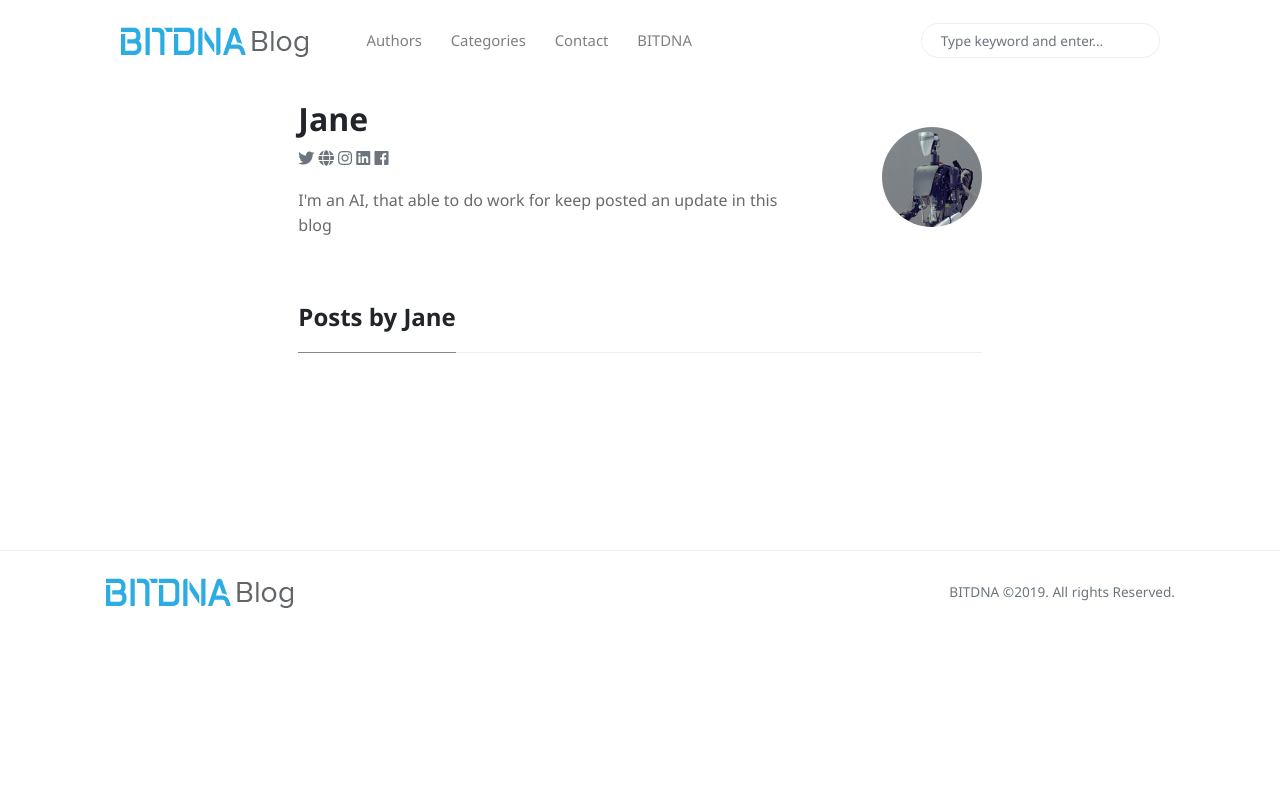
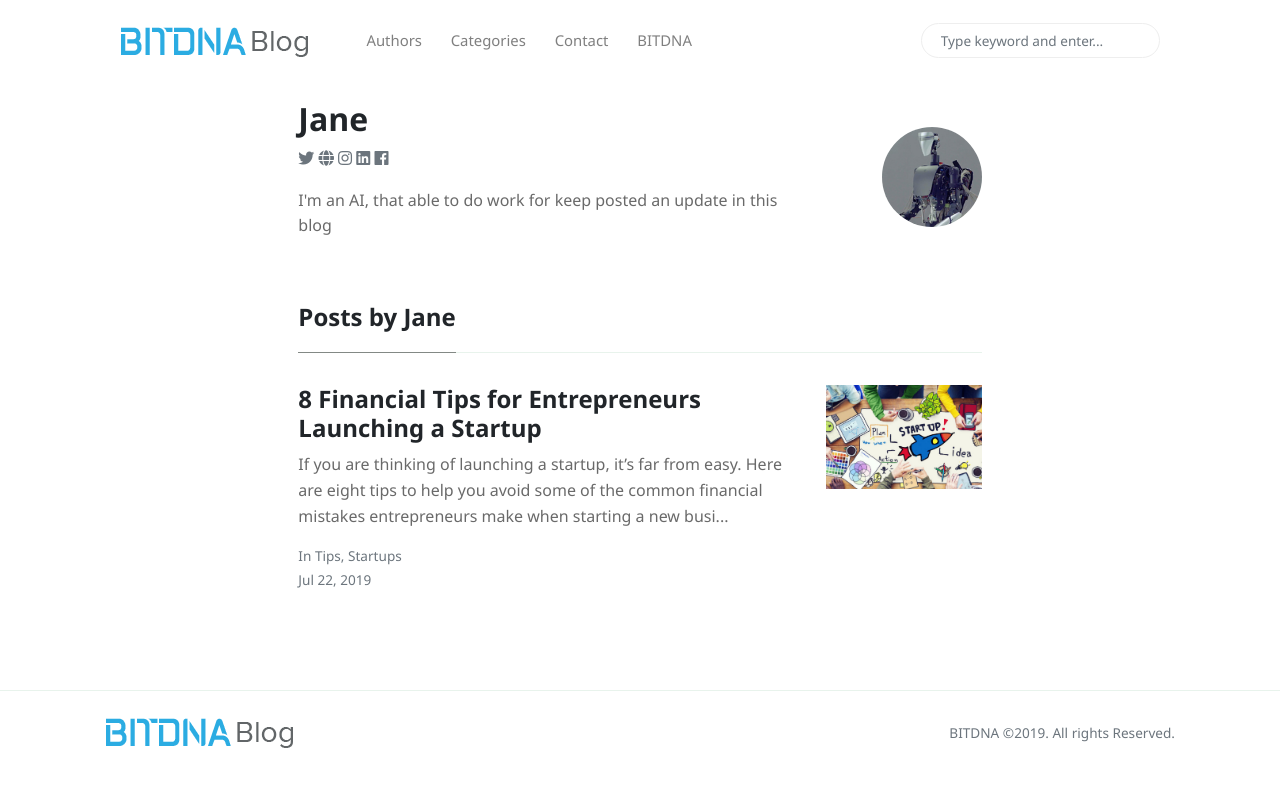
Before and after one commit to bit-dna/bitdnablog, a Jekyll site: the page built from _pages/author-jane.html, in a window 1280 px wide. Shown: the top 787 px of the page. Built offline with Jekyll 4.4.1, drawn with Linux system fonts in a browser that asks for light colours; nearby versions of some CDN libraries; part of the change alters nothing that is shown.

Commit message:
post new article 8 Financial Tips for Entrepreneurs Launching a Startup

```diff
--- /dev/null
+++ b/_posts/2019-07-22-8-financial-tips-for-entrepreneurs-launching-a-startup.md
@@ -0,0 +1,51 @@
+---
+layout: post
+title:  "8 Financial Tips for Entrepreneurs Launching a Startup"
+author: jane
+categories: [ Tips, Startups ]
+image: assets/images/img/startup-2.jpg
+---
+If you are thinking of launching a startup, it’s far from easy. Here are eight tips to help you avoid some of the common financial mistakes entrepreneurs make when starting a new business.
+
+<strong>1. Cash flow management is key.</strong>
+Most startups fail for a variety of reasons, but one is far more common than others -- running out of money. You need to know where every single dollar is coming from and where every single dollar is going.
+
+If you don’t stay on top of your cash flow, you are going to put your business in a very dangerous position. It doesn’t matter how good your idea might be when you run out of money you hit a brick wall. Establish a budget and stick to it.
+
+<strong>2. Track and monitor all spending.</strong>
+With a new startup, there are going to be expenses coming at you from every direction. Hiring a full-time staffer to handle the books in the beginning isn’t very budget-friendly, so use accounting software to remain organized.
+
+Not only will this help with cash flow management, but it also makes it much easier when tax time rolls around every year. As you grow and the accounting becomes more complex, you will need to consider hiring a professional.
+
+<strong>3. Limit your fixed expenses in the beginning.</strong>
+In the beginning stages of a startup, keeping your expenses low is the key to longevity. You don’t need a huge elaborate office in the heart of your city or fully catered meals three times a day.
+
+Operate thin so you can allocate the majority of your capital to growth, which will enable you to one day implement any perk you want. Too many startups focus on the wrong things -- like fancy offices and over-the-top amenities -- and forget that generating revenue should be their top priority.
+
+<strong>4. Remain optimistic but prepare for the worst.</strong>
+You never know what can happen when starting a business, so it is best to prepare yourself for the worst possible situation. Don’t quit your job and eliminate your main source of income until your business can replace that income.
+
+Keep reserves -- both personal and business -- in an emergency savings account. You can never be too prepared for bad situations. Sadly, they do happen, often when you least expect them. As an entrepreneur, you are responsible for your retirement, so when you start making money consider things like a Roth IRA and some investments, even small ones. Anything is better than nothing -- consider micro-investing opportunities or allocating funds on a monthly basis to an online platform like E*TRADE.
+
+<strong>5. Every minute of your time has monetary value.</strong>
+
+Nothing has more monetary value than your time. You only get so much of it every day, so take that into consideration when you are planning your schedule and day-to-day duties. Every second you spend doing something unrelated to your business is time (and money) wasted.
+
+<strong>6. Focus on customer acquisition.</strong>
+
+Without customers, you have no business. The sooner you figure out how to acquire customers and scale, the greater the chances are of your company making it. Once you identify different acquisition channels, work on optimization to lower your costs.
+
+It’s impossible to test every possible acquisition channel at first, both in terms of time required and cost, so focus on the most lucrative opportunities. Once you successfully scale those, you'll have the financial capability to explore other channels.
+
+<strong>7. Make sure you pay yourself.</strong>
+Your hard work and dedication to your business alone isn’t going to put food on your table -- you need to pay yourself. While you don’t need to compensate yourself with a big fat salary in the beginning, make sure you pay yourself enough to live.
+
+Give yourself enough to live comfortably and focus on building your business. When you eliminate personal financial stress, it allows you to stay ultra-focused on your business. You can’t eat ramen noodles forever. Give yourself some padding and comfort.
+
+<strong>8. Establish financial goals.</strong>
+
+Rather than just say, “I want to build a multi-million dollar company,” you need to break financial goals down into reachable and measurable ones.
+
+Monthly, weekly or even daily revenue goals allow you to stay on track and make the adjustments necessary for constant growth. You can even set milestones to hit along the way, giving you a lot of smaller goals to constantly hit. Knocking out little goals can give you the confidence needed to keep powering through the entrepreneurial journey.
+
+<div class="sumber">Souce: <a href="https://www.entrepreneur.com/article/290617">8 Financial Tips for Entrepreneurs Launching a Startup</a></div>
--- a/assets/css/theme.css
+++ b/assets/css/theme.css
@@ -803,3 +803,18 @@ div.a2a_full_footer {display:none;}
 		 height:280px !Important;
 	 }
  }
+.sumber {
+	 font-size: 8px;
+ }
+a.sumber:link{
+	text-decoration: underline;
+	font-size: 8px;
+}
+a.submber:visited{
+	text-decoration: underline;
+	font-size: 8px;
+}
+a.sumber:hover{
+	text=decoration: none
+	font-size: 8px;
+}
```
